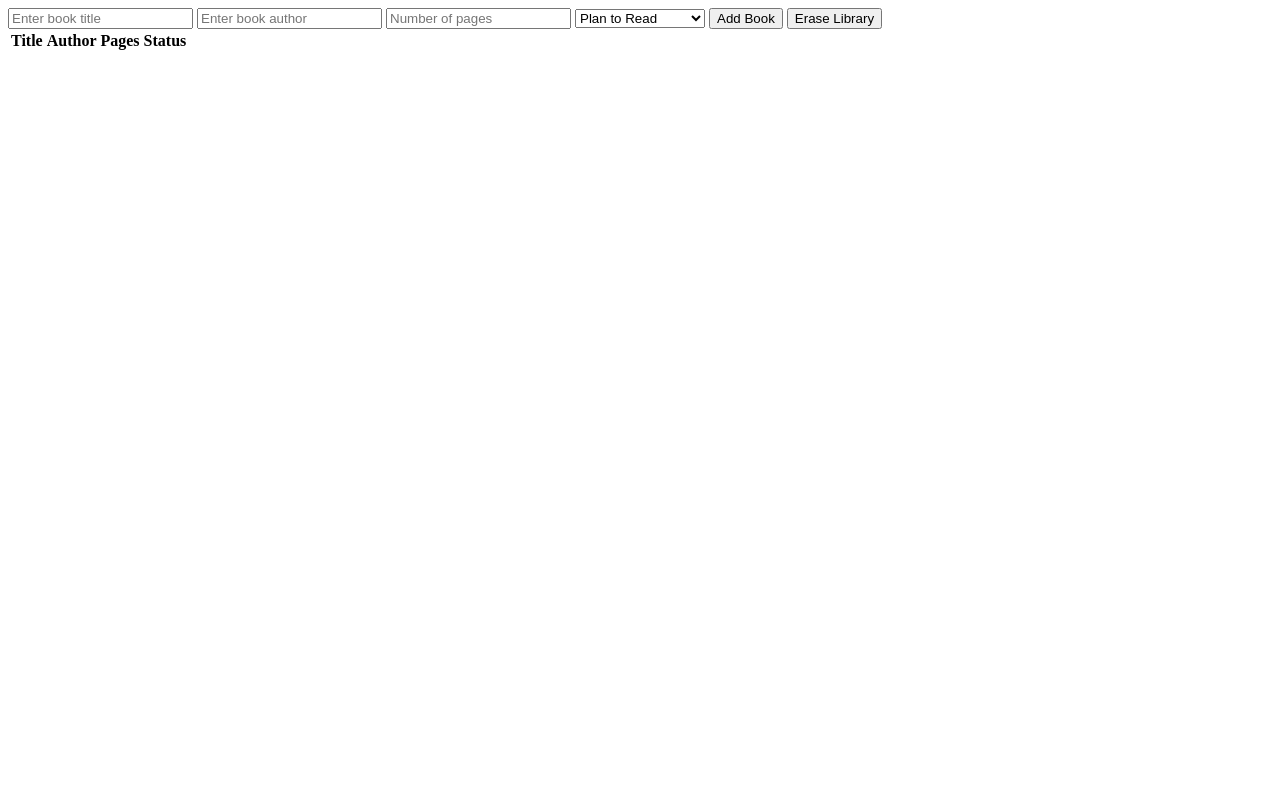
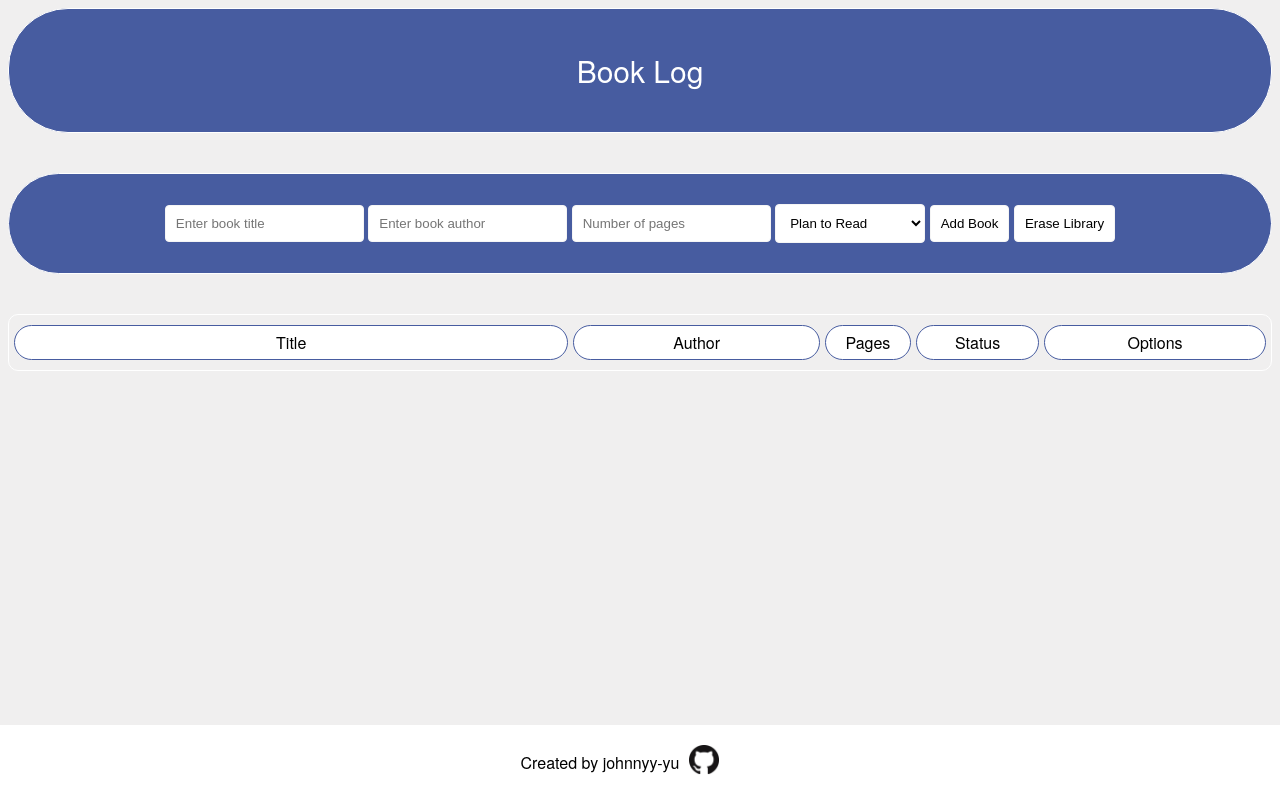
Before and after one commit to johnnyy-yu/Book-Log, a plain HTML site: page index.html in a window 1280 px wide. Drawn offline with Linux system fonts and the light colour scheme.

Commit message:
Added simple interface

```diff
--- a/index.html
+++ b/index.html
@@ -1,31 +1,42 @@
 <!DOCTYPE html>
 <html>
     <head>
-        <title>Blank HTML</title>
+        <title>Personal Book Log</title>
         <meta charset="utf-8">
-        <link rel="stylesheet" href="./Blank.css">
+        <link rel="stylesheet" href="./style.css">
+        <meta name="viewport" content="width=device-width, initial-scale=1.0">
     </head>
     <body>
+        <div>Book Log</div>
         <form action="" id="form" onsubmit="return false">
             <input type="text" id="title" placeholder="Enter book title">
             <input type="text" id="author" placeholder="Enter book author">
-            <input type="text" id="pages" placeholder="Number of pages">
+            <input type="number" id="pages" placeholder="Number of pages">
             <select id="status">
                 <option value="Plan to Read">Plan to Read</option>
                 <option value="Currently Reading">Currently Reading</option>
                 <option value="Finished">Finished</option>
             </select>
-            <button type="submit" onclick="addBookToLibrary()">Add Book</button>
-            <button type="submit" onclick="deleteAll()">Erase Library</button>
+            <button class="options" type="submit" onclick="addBookToLibrary()">Add Book</button>
+            <button class="options" type="submit" onclick="deleteAll()">Erase Library</button>
         </form>
         <table>
-            <tr>
-                <th>Title</th>
-                <th>Author</th>
-                <th>Pages</th>
-                <th>Status</th>
-            </tr>
+            <thead>
+                <tr class="table-headings">
+                    <th>Title</th>
+                    <th>Author</th>
+                    <th>Pages</th>
+                    <th>Status</th>
+                    <th>Options</th>
+                </tr>
+            </thead>
         </table>
     </body>
+    <footer>
+        Created by johnnyy-yu
+        <a class="github" href="https://github.com/johnnyy-yu/Book-Log">
+            <img id="icon" src="./img/GitHub-Mark-64px.png">
+        </a>
+    </footer>
     <script src="./script.js"></script>
 </html>
--- a/script.js
+++ b/script.js
@@ -49,21 +49,34 @@ function addBookToTable () {
     table.append(tr);
 
     addBookInfo(newBook);
-    addDeleteButton(tr.id);
-    addChangeStatus(tr.id);
+    addOptions(tr.id)
+}
+
+function addOptions (bookID) {
+    let bookNumber = "#" + bookID;
+    let book = document.querySelector(bookNumber);
+    let td = document.createElement("td");
+
+    td.id = "options-container-" + bookID
+    book.appendChild(td);
+
+    addDeleteButton(bookID);
+    addChangeStatus(bookID);
 }
 
 function addDeleteButton(bookID) {
-    let bookNumber = "#" + bookID;
-    let book = document.querySelector(bookNumber);
+    let container= "#options-container-" + bookID;
+    let optionContainer = document.querySelector(container);
     let deleteButton = document.createElement("button");
+
+    deleteButton.className = "delete";
     deleteButton.id = "delete-" + bookID;
     deleteButton.textContent = "Delete";
     deleteButton.onclick = function () {
         deleteBook(bookID);
     }
 
-    book.append(deleteButton);
+    optionContainer.appendChild(deleteButton);
 }
 
 function addBookInfo(newBook) {
@@ -107,16 +120,18 @@ function deleteConfirmationPrompt () {
 //Change Status
 
 function addChangeStatus(bookID) {
-    let bookNumber = "#" + bookID;
-    let book = document.querySelector(bookNumber);
+    let optionsContainer = "#options-container-" + bookID;
+    let book = document.querySelector(optionsContainer);
     let statusButton = document.createElement("Select");
-    statusButton.id = "options"
+    statusButton.className = "change"
+    statusButton.id = "options-" + bookID
 
     book.appendChild(statusButton);
 
-    let status = document.querySelector("#options");
+    let x = "#" + statusButton.id
+    let status = document.querySelector(x);
 
-    status.options[0] = new Option ("Plan to read", "Plan to Read");
+    status.options[0] = new Option ("Plan to ead", "Plan to Read");
     status.options[1] = new Option ("Currently Reading", "Currently Reading");
     status.options[2] = new Option ("Finished", "Finished");
 
@@ -138,9 +153,9 @@ function changeStatus (book, bookID, currentStatus) {
     td.id = "status-" + bookID;
 
 
-    let targetElement = "delete-" + bookID;
+    let optionsContainer = "options-container-" + bookID;
     let parent = document.getElementById(bookID);
-    let elementBefore = document.getElementById(targetElement);
+    let elementBefore = document.getElementById(optionsContainer);
 
     parent.insertBefore(td, elementBefore);
 }
--- /dev/null
+++ b/style.css
@@ -0,0 +1,102 @@
+html {
+    font-family: "Raleway", "HelveticaNeue", "Helvetica Neue", Helvetica, Arial, sans-serif;
+    background-color: rgba(128, 125, 125, 0.116);
+    color: white;
+}
+
+div,
+form {
+    background-color: #475CA0;
+    text-align: center;
+    border: 1px solid white;
+    border-radius: 60px;
+    margin: 0 0 40px;
+}
+
+div {
+    padding: 40px;
+    font-weight: 100;
+    font-size: 30px;
+    margin: 0 0 40px;
+}
+
+form {
+    padding: 30px;
+
+}
+
+table {
+    min-width: 100%;
+    color: black;
+    border-collapse: separate;
+    border: 1px solid white;
+    border-radius: 10px;
+    text-align: center;
+    border-spacing: 5px 10px;
+}
+
+th {
+    background-color: white;
+    padding: 5px;
+    border: 1px solid #475CA0;
+    border-radius: 60px;
+    font-weight: 100;
+}
+
+thead th:nth-child(1) {
+    width: 45%;
+}
+
+thead th:nth-child(2) {
+    width: 20%;
+}
+
+thead th:nth-child(3) {
+    width: 7%;
+}
+
+thead th:nth-child(4) {
+    width: 10%;
+}
+
+td {
+    color: white;
+    background-color: #475CA0;
+    border: 1px solid white;
+    border-radius: 60px;
+}
+
+input,
+select,
+button {
+    padding: 10px;
+    border: 1px solid whitesmoke;
+    border-radius: 4px;
+}
+
+select,
+button {
+    background-color: white;
+}
+
+.delete{
+    margin: 10px;
+}
+
+footer {
+    position: absolute;
+    bottom: 0;
+    right: 0px;
+    background-color: white;
+    color: black;
+    width: 100%;
+    padding: 20px;
+    display: flex;
+    justify-content: center;
+    align-items: center;
+    gap: 10px;
+}
+
+img {
+    height: 30px
+}
```
Also changed, not shown: img/GitHub-Mark-64px.png (added).
